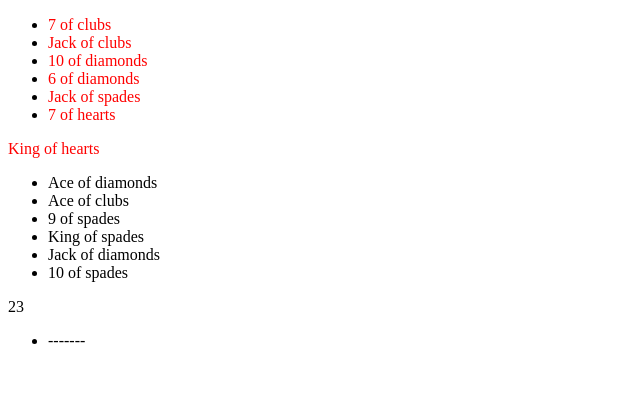
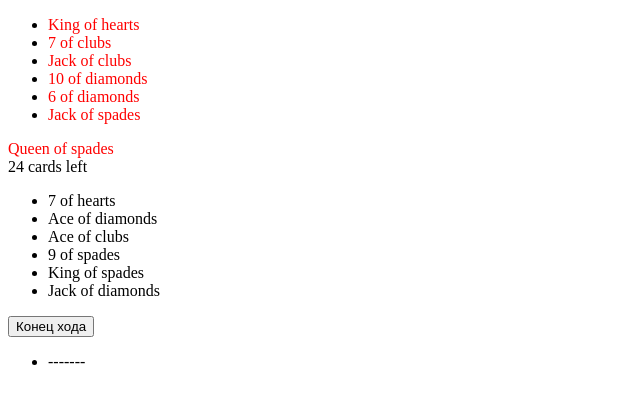
Before and after one commit to SamTLT/durak, a React (Create React App) app: page / in a window 1280 px wide. Shown: the top 404 px of the page, without its empty margins (0-640 px from the left). Built offline with nearby package versions, Linux system fonts and the light colour scheme.

Commit message:
adding functionality

```diff
--- a/src/App.js
+++ b/src/App.js
@@ -6,6 +6,7 @@ import { bindActionCreators } from 'redux';
 
 import Table from './components/table';
 import Card from './components/card';
+import Button from './components/button';
 
 import * as actions from './action';
 
@@ -24,19 +25,24 @@ const Cards = (prop) => {
 
 const deck = new Deck();
 
-const App = ({ cards, trump, enemyCards, setInitials }) => {
+const App = ({ cards, trump, enemyCards, setInitials, status }) => {
 
   useEffect(() => {
     setInitials(deck);
     console.log('setting initials');
   }, [setInitials]);
 
+  useEffect(() => {
+    console.log('status has been changed:', status);
+  }, [status]);
+
   return (
     <div className="App">
       <Cards cards={enemyCards} />
       <Card card={trump} />
+      <div>{deck.cardsLeft()} cards left</div>
       <Cards cards={cards} />
-      <div>{deck.cardsLeft()}</div>
+      <Button title="Конец хода" />
       <Table />
     </div>
   );
@@ -46,7 +52,8 @@ const mapStateToPros = state => {
   return {
     cards: state.cards,
     trump: state.trump,
-    enemyCards: state.enemyCards
+    enemyCards: state.enemyCards,
+    status: state.status
   }
 }
 
--- a/src/action.js
+++ b/src/action.js
@@ -1,14 +1,20 @@
 import Logic from './server/logic';
 
 export const setCards = (payload) => ({ type: 'SET_CARDS', payload });
+
+export const setDeck = (payload) => ({ type: 'SET_DECK', payload });
 
 export const setEnemyCards = (payload) => ({ type: 'SET_ENEMY_CARDS', payload });
 
 export const setStatus = (payload) => ({ type: 'SET_STATUS', payload });
 
+export const setEnemyStatus = (payload) => ({ type: 'SET_ENEMY_STATUS', payload });
+
 export const setTrump = (payload) => ({ type: 'SET_TRUMP', payload });
 
 export const setCardsToUse = (payload) => ({ type: 'SET_CARDS_TO_USE', payload });
+
+export const cleanTable = () => ({ type: 'CLEAN_TABLE' });
 
 export const putCardOnTable = (payload) => {
     return {
@@ -27,9 +33,67 @@ export const beatCardOnTable = (payload) => {
 
 export const setInitials = (deck) => (dispatch, getState) => {
     dispatch(setCards(deck.myCards));
+    dispatch(setDeck(deck.deck));
     dispatch(setEnemyCards(deck._enemyCards));
     dispatch(setTrump(deck.getTrump()));
     dispatch(setCardsToUse(deck.myCards));
+}
+
+export const endTurn = (status) => (dispatch, getState) => {
+
+    const takeCards = (cards) => {
+
+        const { deck } = getState();
+
+        const cardsToTake = [];
+        const cardsNum = 6 - cards.length;
+
+        for (let i = 0; i < cardsNum; i++) {
+            cardsToTake.push(deck.pop());
+        }
+
+        dispatch(setDeck([...deck]));
+
+        console.log(cardsToTake);
+        console.log(cardsNum);
+
+        return cardsToTake;
+
+    }
+
+    if (status === 'attack') {
+        const logic = new Logic();
+        console.log('hmmmm');
+        const { cards, enemyCards, enemyStatus, tableToBeat, tableBeated } = getState();
+
+        let cardsNew = [...cards, ...takeCards(cards)];
+
+        let enemyCardsNew;
+        if (enemyStatus === 'defeated') {
+            enemyCardsNew = [...enemyCards, ...tableToBeat, ...tableBeated];
+            dispatch(setStatus('attack'));
+            dispatch(setEnemyStatus('defense'));
+
+            const whatCanUse = logic.cardsToUse([], [], getState().cards, getState().status);
+            console.log(whatCanUse);
+            dispatch(setCardsToUse(whatCanUse.cardsToUse));
+
+        }
+
+        if (enemyStatus === 'defense') {
+            enemyCardsNew = [...enemyCards, ...takeCards(enemyCards)];
+            dispatch(setStatus('defense'));
+            dispatch(setEnemyStatus('attack'));
+        }
+
+        dispatch(setCards(cardsNew));
+        dispatch(setEnemyCards(enemyCardsNew));
+        dispatch(cleanTable());
+
+    }
+
+
+
 }
 
 export const removeEnemyCard = (cardToRemove) => (dispatch, getState) => {
@@ -66,7 +130,7 @@ export const sendCardOnServer = (card) => (dispatch, getState) => {
 
     const logic = new Logic();
 
-    const { enemyCards, trump, cards, tableToBeat, tableBeated, status } = getState();
+    const { enemyCards, enemyStatus, cards, tableToBeat, tableBeated, status } = getState();
 
     const whatCanUse = logic.cardsToUse(tableToBeat, tableBeated, cards, status);
     console.log(whatCanUse);
@@ -75,7 +139,7 @@ export const sendCardOnServer = (card) => (dispatch, getState) => {
 
     if (status === 'attack') {
         setTimeout(() => {
-            const response = logic.enemyAction(enemyCards, trump, tableToBeat, tableBeated, status);
+            const response = logic.enemyAction(enemyCards, tableToBeat, tableBeated, status, enemyStatus);
 
             console.log('lol');
             console.log(response);
@@ -88,9 +152,14 @@ export const sendCardOnServer = (card) => (dispatch, getState) => {
                 console.log(getState().cards);
 
                 dispatch(setCardsToUse(whatCanUse2.cardsToUse));
+            } else {
+                dispatch(setEnemyStatus(response.status));
             }
 
-            // dispatch(setStatus(response.status));
         }, 0);
     }
+
+    if (status === 'defense') {
+        console.log('def');
+    }
 }
--- /dev/null
+++ b/src/components/button/button.js
@@ -0,0 +1,29 @@
+import React from 'react';
+import { connect } from 'react-redux';
+import { bindActionCreators } from 'redux';
+
+import styles from './button.module.css';
+import * as actions from '../../action';
+
+const Button = ({ status, title, endTurn }) => {
+
+    return <button className={styles['card']} onClick={() => endTurn(status)}>{title}</button>
+}
+
+const mapStateToPros = state => {
+    return {
+        status: state.status
+    }
+}
+
+const mapDispatchToProps = dispatch => {
+    const { endTurn } = bindActionCreators(actions, dispatch);
+
+    return {
+        endTurn: (status) => {
+            endTurn(status)
+        }
+    }
+}
+
+export default connect(mapStateToPros, mapDispatchToProps)(Button);
--- /dev/null
+++ b/src/components/button/button.module.css
@@ -0,0 +1,7 @@
+.card {
+    cursor: pointer;
+}
+
+.card-unavable {
+    color: red;
+}
--- /dev/null
+++ b/src/components/button/index.js
@@ -0,0 +1,3 @@
+import Button from './button';
+
+export default Button;
--- a/src/reducer.js
+++ b/src/reducer.js
@@ -1,10 +1,12 @@
 const initialState = {
     cards: [],
+    deck: [],
     enemyCards: [],
     trump: {},
     tableToBeat: [],
     tableBeated: [],
     status: 'attack',
+    enemyStatus: 'defense',
     cardsToUse: []
 };
 
@@ -14,6 +16,12 @@ const reducer = (state = initialState, action) => {
             return {
                 ...state,
                 cards: action.payload
+            };
+
+        case 'SET_DECK':
+            return {
+                ...state,
+                deck: action.payload
             };
 
         case 'SET_ENEMY_CARDS':
@@ -34,6 +42,12 @@ const reducer = (state = initialState, action) => {
                 status: action.payload
             };
 
+        case 'SET_ENEMY_STATUS':
+            return {
+                ...state,
+                enemyStatus: action.payload
+            };
+
         case 'SET_CARDS_TO_USE':
             return {
                 ...state,
@@ -52,6 +66,13 @@ const reducer = (state = initialState, action) => {
                 tableBeated: [...state.tableBeated, action.payload]
             };
 
+        case 'CLEAN_TABLE':
+            return {
+                ...state,
+                tableBeated: [],
+                tableToBeat: []
+            };
+
         default:
             return state;
     }
--- a/src/server/deck.js
+++ b/src/server/deck.js
@@ -4,10 +4,11 @@ export default class Deck {
         this.types = ['clubs', 'diamonds', 'hearts', 'spades'];
         this.minRank = 6
         this.maxRank = 14;
+
         this._initialDeck = this.shuffle(this.get32Deck(this.minRank, this.maxRank, this.types));
         this._deck = [...this._initialDeck];
         this._trump = this._setTrump();
-        this.deck = this.setRanksAccordingTrump([...this._initialDeck], this._trump);
+        this.deck = this.setRanksAccordingTrump([...this._deck], this._trump);
         this._enemyCards = this.getCards(6);
         this.myCards = this.getCards(6);
     }
@@ -70,7 +71,7 @@ export default class Deck {
     }
 
     _setTrump = () => {
-        return this._deck.pop();
+        return this._deck[0];
     }
 
     getTrump = () => {
@@ -80,13 +81,13 @@ export default class Deck {
     getCards = (num) => {
         const cards = [];
         for (let i = 0; i < num; i++) {
-            cards.push(this._deck.pop());
+            cards.push(this.deck.pop());
         }
         return cards;
     }
 
     cardsLeft = () => {
-        return this._deck.length;
+        return this.deck.length;
     }
 
 
--- a/src/server/logic.js
+++ b/src/server/logic.js
@@ -31,6 +31,10 @@ export default class Logic {
             cardsToUse = [];
         }
 
+        if (status === 'defeated') {
+            cardsToUse = [];
+        }
+
         if (status === 'defense') {
             const cardToBeat = tableToBeat[tableToBeat.length - 1];
             console.log(cardToBeat);
@@ -54,16 +58,17 @@ export default class Logic {
         return deck.get32Deck(deck.minRank, deck.maxRank, deck.types);
     }
 
-    enemyAction = (enemyCards, trump, tableToBeat, tableBeated) => {
+    enemyAction = (enemyCards, tableToBeat, tableBeated, myStatus, enemyStatus) => {
+        console.log(enemyStatus)
 
-        const toUse = this.cardsToUse(tableToBeat, tableBeated, enemyCards, 'defense');
+        const toUse = this.cardsToUse(tableToBeat, tableBeated, enemyCards, enemyStatus);
 
         console.log(toUse);
 
         if (toUse.cardsToUse.length === 0) {
-            return { card: false };
+            return { card: false, status: 'defeated' };
         } else {
-            return { card: this._getMinRankedCard(toUse.cardsToUse) };
+            return { card: this._getMinRankedCard(toUse.cardsToUse), status: enemyStatus };
         }
 
     }
```
